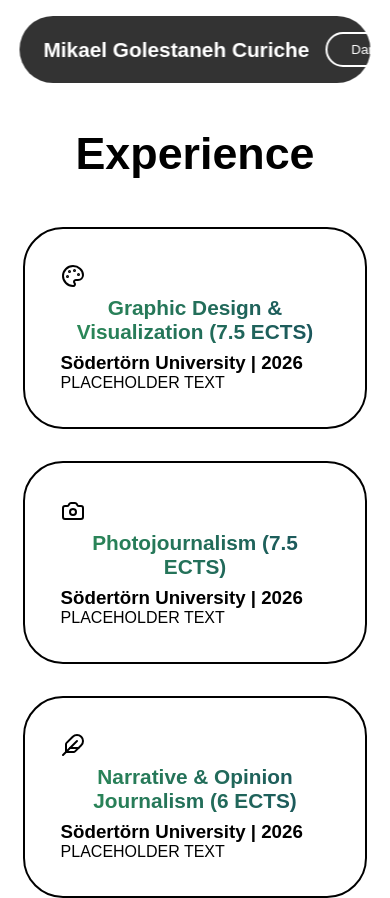
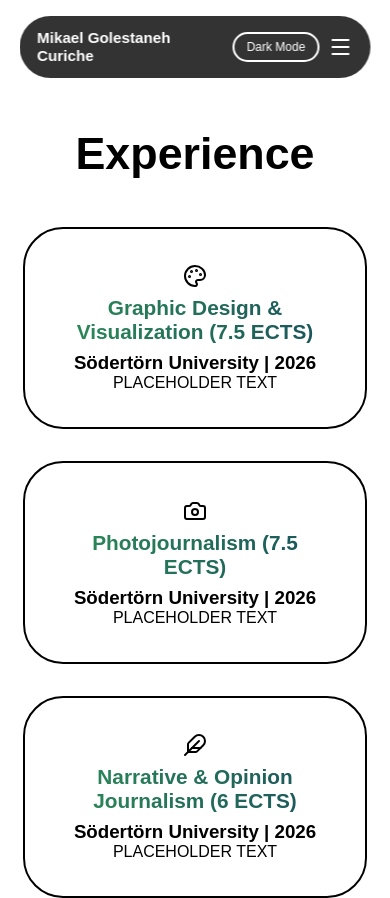
Before and after one commit to Zelitan/portfolio_mikael, a plain HTML site: page experience.html in a window 390 px wide. Shown: the top 898 px of the page. Drawn offline with Linux system fonts and the light colour scheme.

Commit message:
Update style.css

```diff
--- a/style.css
+++ b/style.css
@@ -439,7 +439,7 @@ li a:hover::before{
         text-align: center;
     }
 
-    grid.card {
+    .grid-card {
         align-items: center;
         text-align: center;
     }
@@ -455,14 +455,32 @@ li a:hover::before{
 
     header {
         width: 90%;
+        max-width: 92vw;
         justify-content: space-between;
-        gap: 1rem;
+        gap: 0.6rem;
+        padding: 0.8rem 1.1rem;
+    }
+
+    .logo {
+        font-size: 0.95rem;
+        white-space: normal;
+        line-height: 1.2;
+    }
+
+    #theme-btn {
+        padding: 0.35rem 0.75rem;
+        font-size: 0.75rem;
+        flex-shrink: 0;
     }
 
     #menu-icon {
         display: block;
         cursor: pointer;
+        flex-shrink: 0;
+        width: 24px;
+        height: 24px;
     }
+
     .nav-links {
         position: absolute;
         top: 115%;
```
